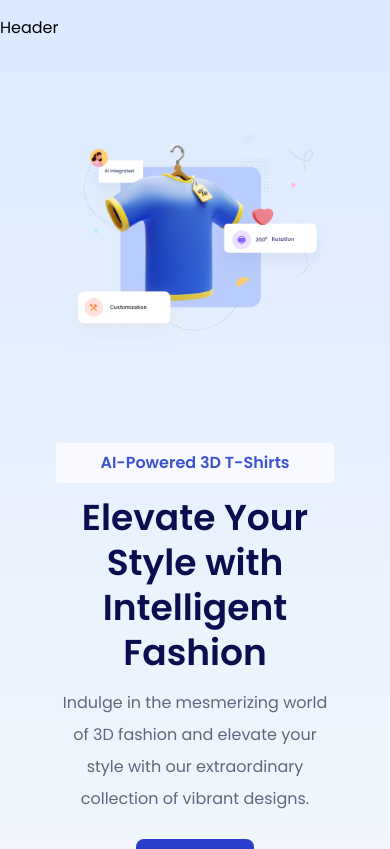
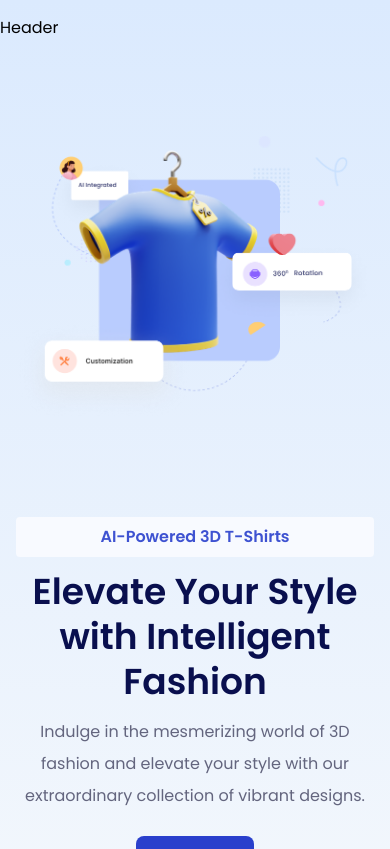
Before and after one commit to AleksandarMladeno/3D_Product, a React (Vite) app in the folder client/: page / in a window 390 px wide. Shown: the top 849 px of the page. Built offline with nearby package versions, Linux system fonts and the light colour scheme.

Commit message:
ui : removed padding for responsive

```diff
--- a/client/src/layout/HomeLayout.jsx
+++ b/client/src/layout/HomeLayout.jsx
@@ -6,8 +6,8 @@ function HomeLayout({ children }) {
   return (
     <div className="bg-gradient-to-t from-slate-50 to-blue-100">
       <Header />
-      <main className="px-10">
-        <section class="container mx-auto px-4 py-8">{children}</section>
+      <main className="min-[400px]:px-10">
+        <section className="container mx-auto px-4 py-8">{children}</section>
       </main>
       <Footer />
     </div>
```
